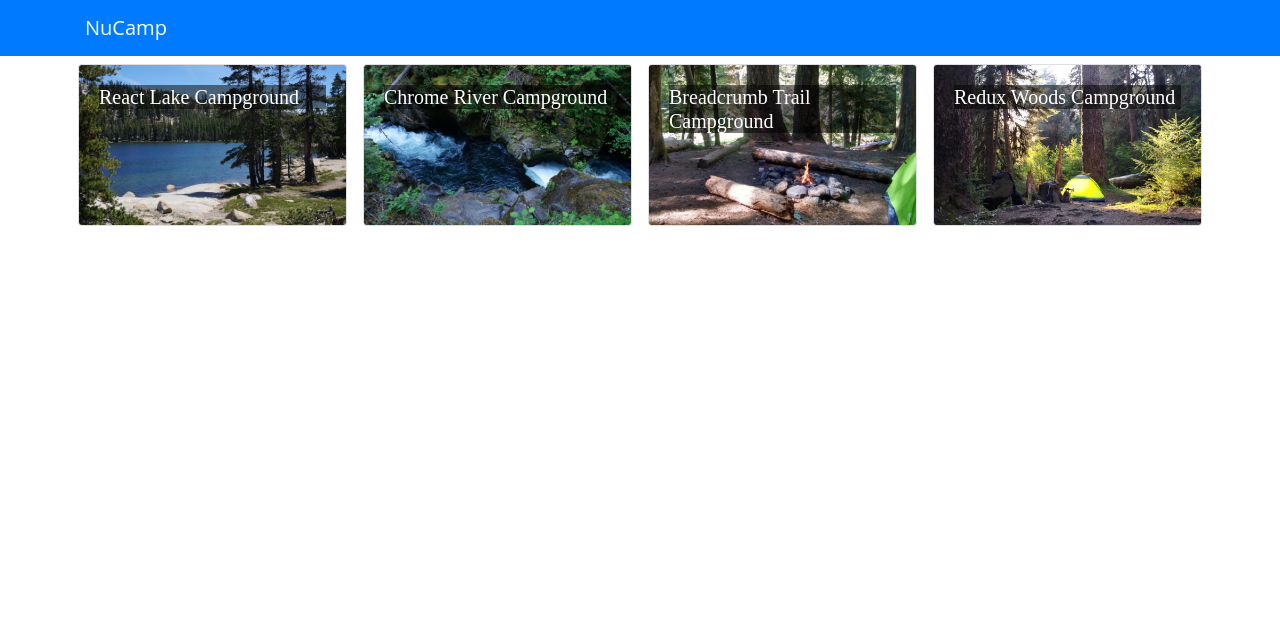
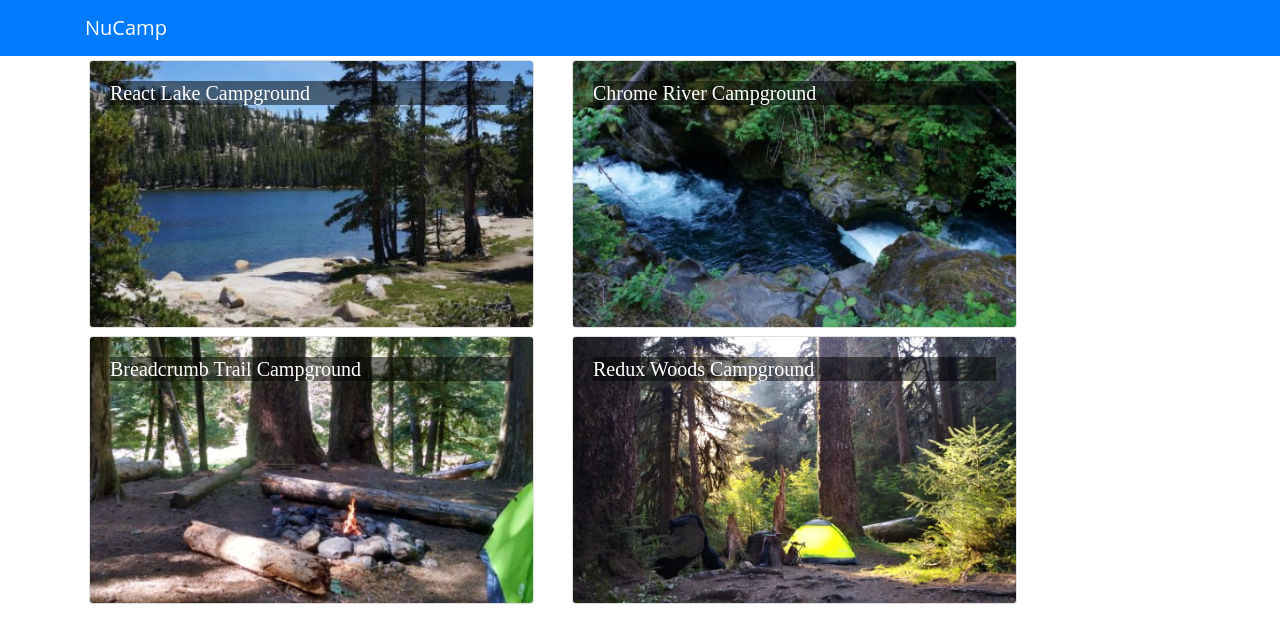
Before and after one commit to breezecakeyum/nucamp-react, a React (Create React App) app: page / in a window 1280 px wide. Shown: the top 642 px of the page. Built offline with nearby package versions, Linux system fonts and the light colour scheme; the HTML template or start-up script is replaced by a standard one.

Commit message:
Functional Components

```diff
--- a/src/components/CampsiteInfoComponent.js
+++ b/src/components/CampsiteInfoComponent.js
@@ -1,8 +1,7 @@
 import React, { Component } from "react";
 import { Card, CardImg, CardText, CardBody, CardTitle } from "reactstrap";
 
-class CampsiteInfo extends Component {
-  renderCampsite(campsite) {
+  function RenderCampsite({campsite}) {
     return (
       <div className="col-md-7">
         <Card>
@@ -15,7 +14,7 @@ class CampsiteInfo extends Component {
       </div>
     );
   }
-  renderComments(comments) {
+  function RenderComments({comments}) {
     if (comments) {
       return (
         <div className="col-md-5">
@@ -37,18 +36,17 @@ class CampsiteInfo extends Component {
     return <div />;
   }
 
-  render() {
-    if (this.props.campsite) {
+  function CampsiteInfo(props) {
+    if (props.campsite) {
         return (
             <div className="container">
                 <div className="row">
-                    {this.renderCampsite(this.props.campsite)}
-                    {this.renderComments(this.props.campsite.comments)}
+                    <RenderCampsite campsite={props.campsite} />
+                    <RenderComments comments={props.campsite.comments} />
                 </div>
             </div>
         );
     }
     return <div />;
   }
-}
 export default CampsiteInfo;
--- a/src/components/DirectoryComponent.js
+++ b/src/components/DirectoryComponent.js
@@ -1,29 +1,23 @@
-import React, { Component } from "react";
-import { Card, CardImg, CardImgOverlay, CardTitle } from "reactstrap";
-import CampsiteInfo from "./CampsiteInfoComponent";
+import React from 'react';
+import { Card, CardImg, CardImgOverlay, CardTitle } from 'reactstrap';
 
-class Directory extends Component {
-  constructor(props) {
-    super(props);
-    this.state = {
-      selectedCampsite: null,
-    };
-  }
-
-  onCampsiteSelect(campsite) {
-    this.setState({ selectedCampsite: campsite });
-  }
-
-  render() {
-    const directory = this.props.campsites.map((campsite) => {
+function RenderDirectoryItem({campsite, onClick}) {
     return (
-        <div key={campsite.id} className="col-md-3 p-2">
-          <Card onClick={() => this.props.onClick(campsite.id)}>
+        <Card onClick={() => onClick(campsite.id)}>
             <CardImg width="100%" src={campsite.image} alt={campsite.name} />
             <CardImgOverlay>
                 <CardTitle>{campsite.name}</CardTitle>
             </CardImgOverlay>
         </Card>
+    );
+}
+
+function Directory(props) {
+
+    const directory = props.campsites.map(campsite => {
+        return (
+            <div key={campsite.id} className="col-md-5 m-1">
+                <RenderDirectoryItem campsite={campsite} onClick={props.onClick} />
             </div>
         );
     });
@@ -36,6 +30,5 @@ class Directory extends Component {
         </div>
     );
 }
-}
 
 export default Directory;
```
Lines whose indentation alone changed are shown as unchanged.
